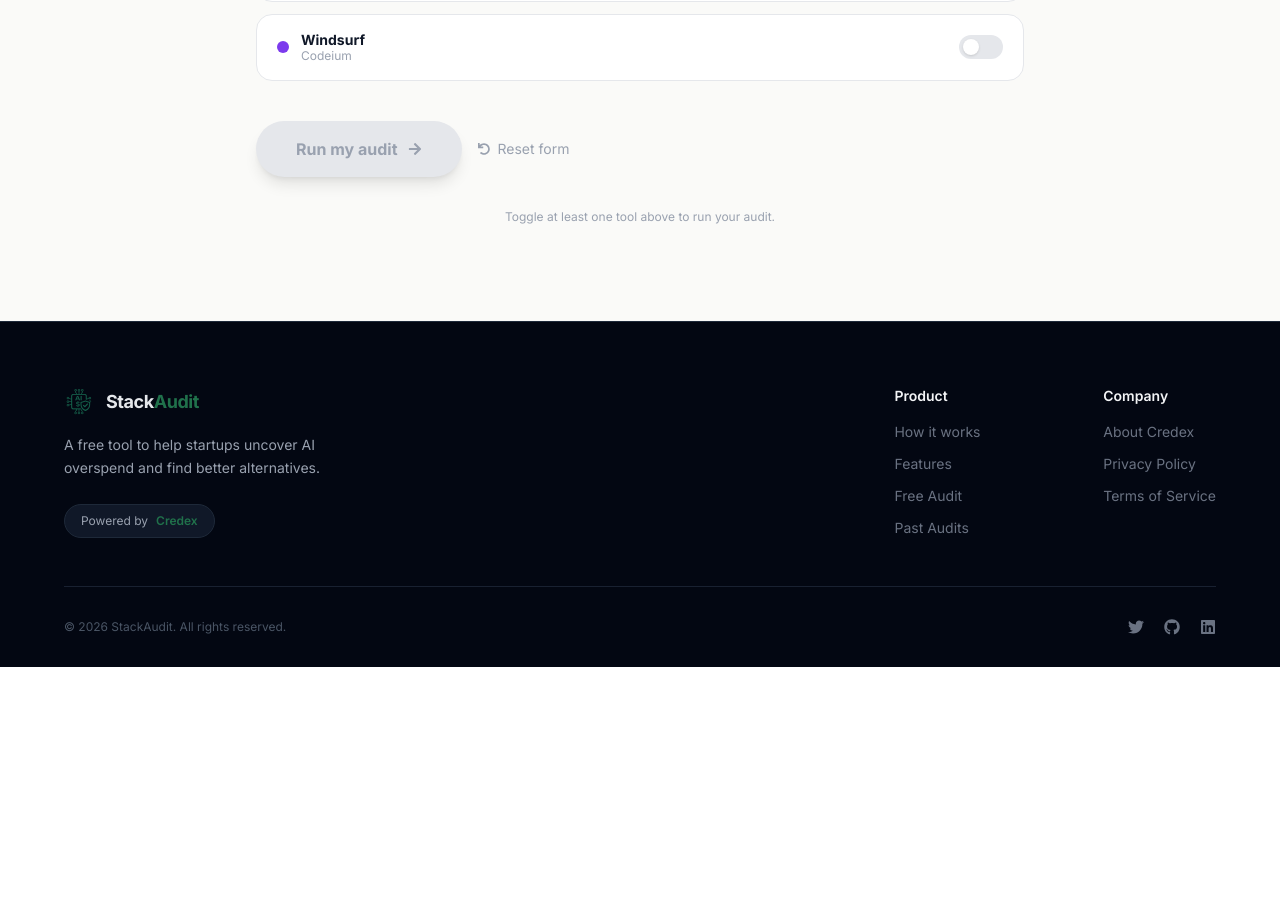
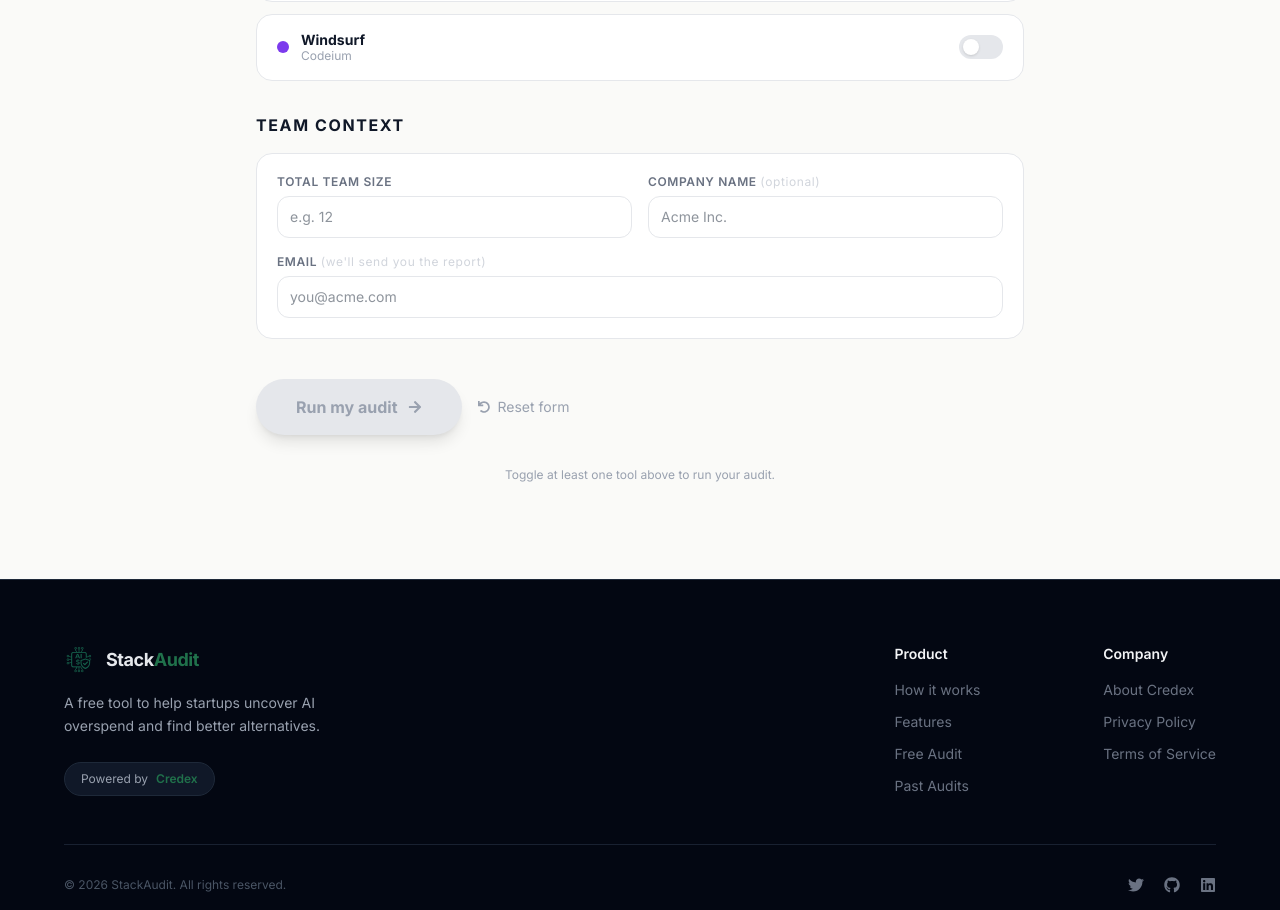
Before and after one commit to WizardCarp85/stackaudit, a Next.js app: page /audit in a window 1280 px wide. Shown: the part 933-1843 px from the top of the page. Before the commit the page ends 1600 px from the top, so only its background shows below. Built offline with nearby package versions, Linux system fonts and the light colour scheme.

Commit message:
readded team context

```diff
--- a/src/features/AuditForm/AuditFormPage.tsx
+++ b/src/features/AuditForm/AuditFormPage.tsx
@@ -12,7 +12,7 @@
 
 export default function AuditFormPage() {
   const router = useRouter();
-  const { form, enabledTools, setToolField, toggleTool, resetForm } =
+  const { form, enabledTools, setTopLevel, setToolField, toggleTool, resetForm } =
     useAuditForm();
 
   function handleSubmit(e: React.FormEvent) {
@@ -75,6 +75,73 @@
               </div>
             </section>
 
+            {/* ── Section 2: Team context ── */}
+            <section>
+              <h2 className="text-base font-bold text-gray-900 uppercase tracking-widest mb-4">
+                Team context
+              </h2>
+              <div className="bg-white border border-gray-200 rounded-2xl p-5 grid grid-cols-1 sm:grid-cols-2 gap-4">
+                {/* Team size */}
+                <div className="flex flex-col gap-1.5">
+                  <label
+                    htmlFor="team-size"
+                    className="text-xs font-semibold text-gray-500 uppercase tracking-wider"
+                  >
+                    Total team size
+                  </label>
+                  <input
+                    id="team-size"
+                    type="number"
+                    min="1"
+                    step="1"
+                    placeholder="e.g. 12"
+                    value={form.teamSize}
+                    onChange={(e) => setTopLevel("teamSize", e.target.value)}
+                    className="bg-white border border-gray-200 rounded-xl px-3 py-2.5 text-sm text-gray-800 focus:outline-none focus:ring-2 focus:ring-[#20714b]/30 focus:border-[#20714b] transition-all"
+                  />
+                </div>
+
+                {/* Company name */}
+                <div className="flex flex-col gap-1.5">
+                  <label
+                    htmlFor="company-name"
+                    className="text-xs font-semibold text-gray-500 uppercase tracking-wider"
+                  >
+                    Company name{" "}
+                    <span className="text-gray-300 normal-case font-normal">(optional)</span>
+                  </label>
+                  <input
+                    id="company-name"
+                    type="text"
+                    placeholder="Acme Inc."
+                    value={form.companyName}
+                    onChange={(e) => setTopLevel("companyName", e.target.value)}
+                    className="bg-white border border-gray-200 rounded-xl px-3 py-2.5 text-sm text-gray-800 focus:outline-none focus:ring-2 focus:ring-[#20714b]/30 focus:border-[#20714b] transition-all"
+                  />
+                </div>
+
+                {/* Email — full width */}
+                <div className="flex flex-col gap-1.5 sm:col-span-2">
+                  <label
+                    htmlFor="email"
+                    className="text-xs font-semibold text-gray-500 uppercase tracking-wider"
+                  >
+                    Email{" "}
+                    <span className="text-gray-300 normal-case font-normal">
+                      (we&apos;ll send you the report)
+                    </span>
+                  </label>
+                  <input
+                    id="email"
+                    type="email"
+                    placeholder="you@acme.com"
+                    value={form.email}
+                    onChange={(e) => setTopLevel("email", e.target.value)}
+                    className="bg-white border border-gray-200 rounded-xl px-3 py-2.5 text-sm text-gray-800 focus:outline-none focus:ring-2 focus:ring-[#20714b]/30 focus:border-[#20714b] transition-all"
+                  />
+                </div>
+              </div>
+            </section>
 
             {/* ── Live spend ticker ── */}
             {totalMonthly > 0 && (
```
